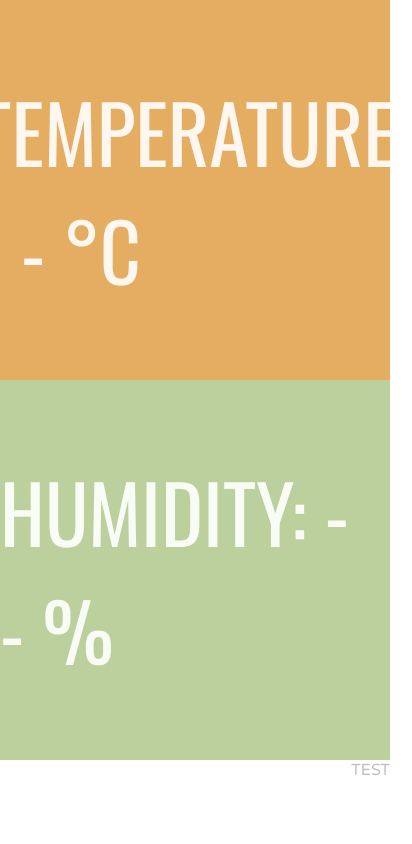
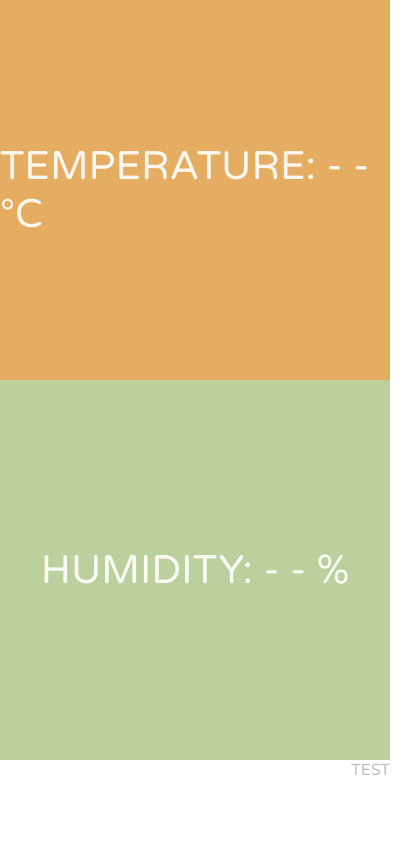
Before and after one commit to Edmeral/weather, a plain HTML site: page index.html in a window 390 px wide. Shown: the whole page, 412 px wide, since content can reach past the window. Drawn offline with nearby package versions, Linux system fonts and the light colour scheme.

Commit message:
Changing default font and size

```diff
--- a/style.css
+++ b/style.css
@@ -1,17 +1,16 @@
-@import url(https://fonts.googleapis.com/css?family=Oswald);
 @import url(https://fonts.googleapis.com/css?family=Varela+Round);
 
 html, body {
   margin: 0;
   height: 100%;
+  font-family: "Varela Round", Helvetica, Arial, sans-serif;
 }
 
 #temperature, #humidity {
   width: 100%;
   height: 45%;
   margin: 0;
-  font-family: Oswald, Helvetica, Arial, sans-serif;
-  font-size: 9rem;
+  font-size: 5rem;
   color: rgba(255, 255, 255, 0.9);
   display: flex;
   justify-content: center;
@@ -28,13 +27,19 @@ html, body {
 
 @media screen and (max-width: 1200px) {
   #temperature, #humidity {
-    font-size: 7rem;
+    font-size: 4rem;
   }
 }
 
 @media screen and (max-width: 980px) {
   #temperature, #humidity {
-    font-size: 5rem;
+    font-size: 3.5rem;
+  }
+}
+
+@media screen and (max-width: 680px) {
+  #temperature, #humidity {
+    font-size: 2.5rem;
   }
 }
 
@@ -42,7 +47,6 @@ footer {
   height: 10%;
   width: 100%;
   background-color: #fff;
-  font-family: "Varela Round", Helvetica, Arial, sans-serif;
   text-align: right;
   color: rgba(0, 0, 0, 0.25);
 }
```
